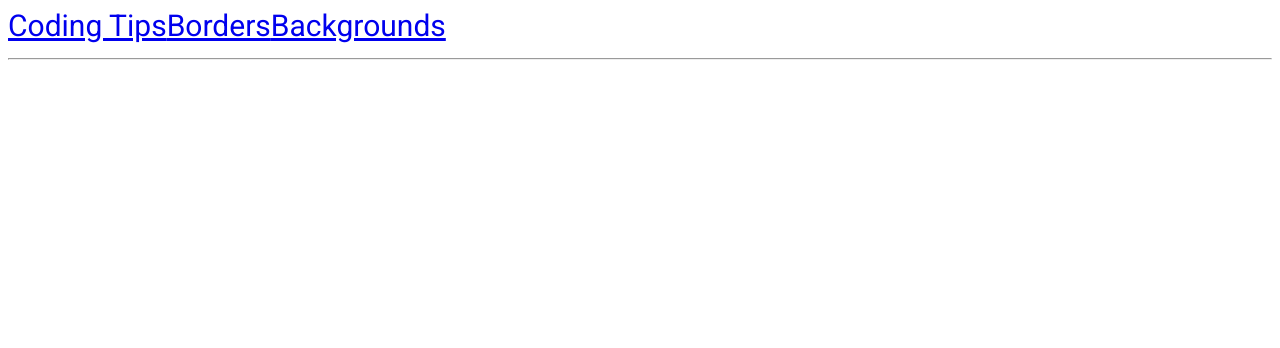
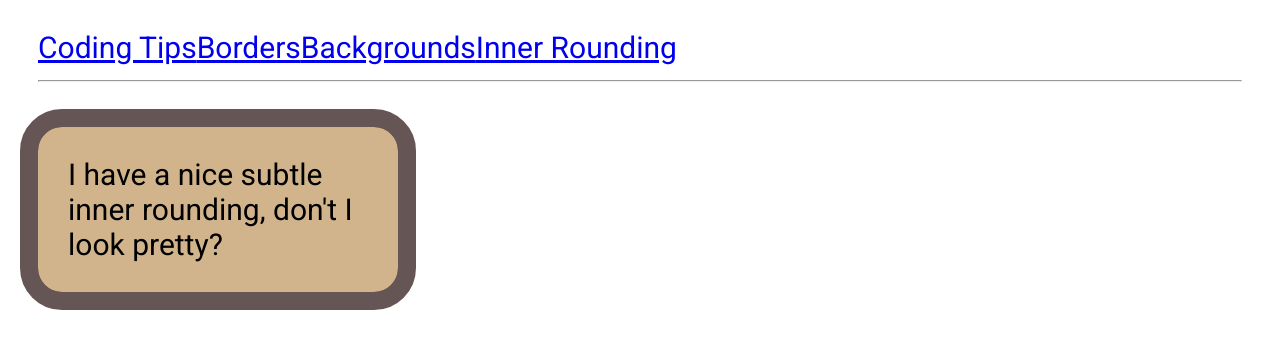
Before and after one commit to ht89/css-secrets, an Angular app: page /inner-rounding in a window 1280 px wide. Before the commit this address led to /. Shown: the top 348 px of the page. Built offline with nearby package versions, Linux system fonts and the light colour scheme.

Commit message:
finished inner rounding

```diff
--- a/src/app/app.component.html
+++ b/src/app/app.component.html
@@ -1,7 +1,10 @@
-<a [routerLink]="['coding-tips']">Coding Tips</a>
-<a [routerLink]="['borders']">Borders</a>
-<a [routerLink]="['backgrounds']">Backgrounds</a>
+<div class="container">
+    <a [routerLink]="['coding-tips']">Coding Tips</a>
+    <a [routerLink]="['borders']">Borders</a>
+    <a [routerLink]="['backgrounds']">Backgrounds</a>
+    <a [routerLink]="['inner-rounding']">Inner Rounding</a>
 
-<hr>
+    <hr>
 
-<router-outlet></router-outlet>
+    <router-outlet></router-outlet>
+</div>
--- a/src/app/app.component.scss
+++ b/src/app/app.component.scss
@@ -0,0 +1,7 @@
+.container {
+    margin: 30px;
+    hr {
+        margin-top: 15px;
+        margin-bottom: 15px;
+    }
+}
--- /dev/null
+++ b/src/app/inner-rounding/inner-rounding.component.html
@@ -0,0 +1,5 @@
+<div class="sth-meaningful">
+    <div>
+        I have a nice subtle inner rounding, don't I look pretty?
+    </div>
+</div>
--- /dev/null
+++ b/src/app/inner-rounding/inner-rounding.component.scss
@@ -0,0 +1,10 @@
+.sth-meaningful {
+    width: 300px;
+    margin-top: 45px;
+    background: tan;
+    border-radius: .8rem;
+    padding: 1rem; // the min spread radius should be `border radius * (sqrt(2) - 1)` or half the border radius to avoid artifacts in some browsers
+    // NOTE: outline cannot be smaller than `border radius * (sqrt(2) - 1)`
+    box-shadow: 0 0 0 .4rem #655;
+    outline: .6rem solid #655;
+}
--- /dev/null
+++ b/src/app/inner-rounding/inner-rounding.component.ts
@@ -0,0 +1,15 @@
+import { Component, OnInit } from '@angular/core';
+
+@Component({
+  selector: 'app-inner-rounding',
+  templateUrl: './inner-rounding.component.html',
+  styleUrls: ['./inner-rounding.component.scss']
+})
+export class InnerRoundingComponent implements OnInit {
+
+  constructor() { }
+
+  ngOnInit() {
+  }
+
+}
```
Also changed, not shown: src/app/app.module.ts (+7 -1 lines), .angular-cli.json, 1 other file (tests, documents, lock files or other folders).
